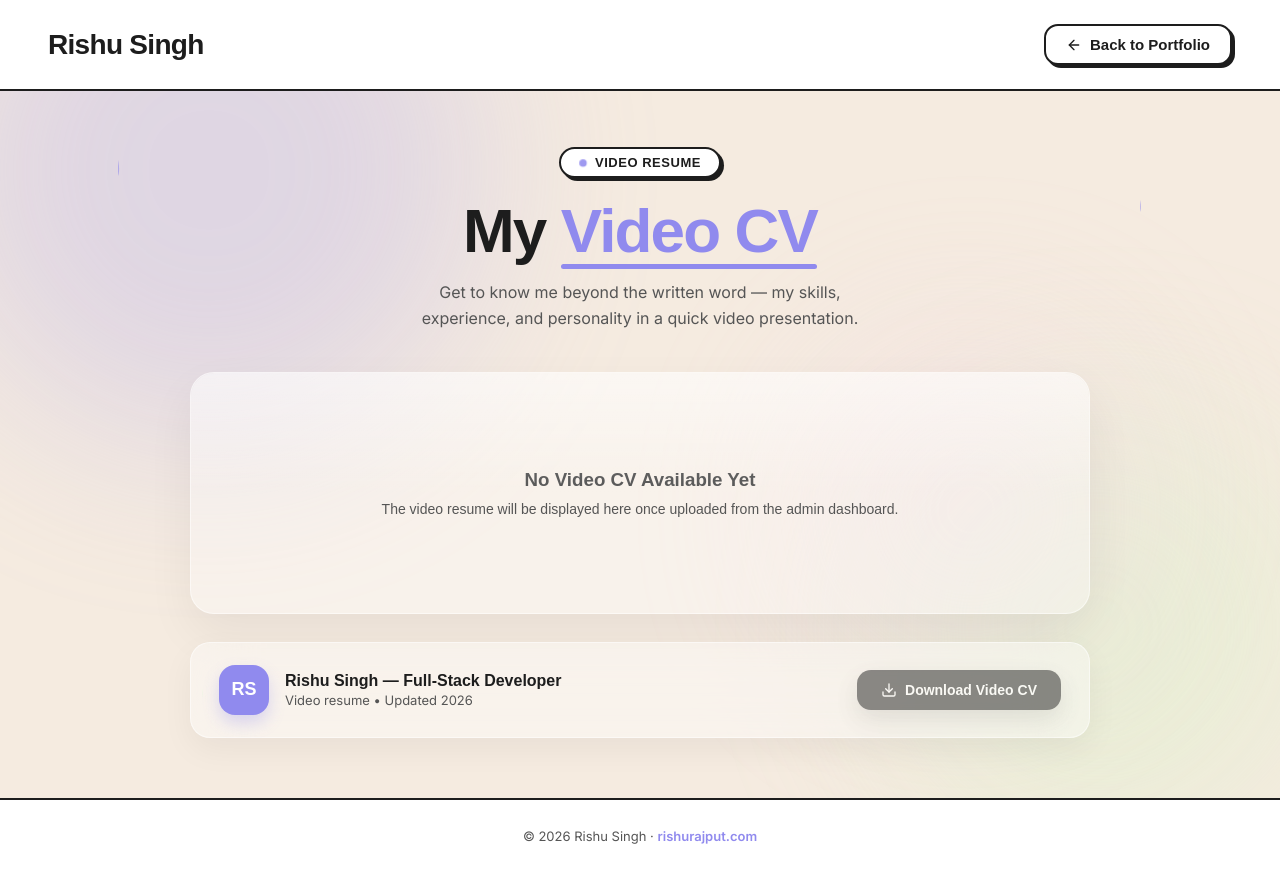
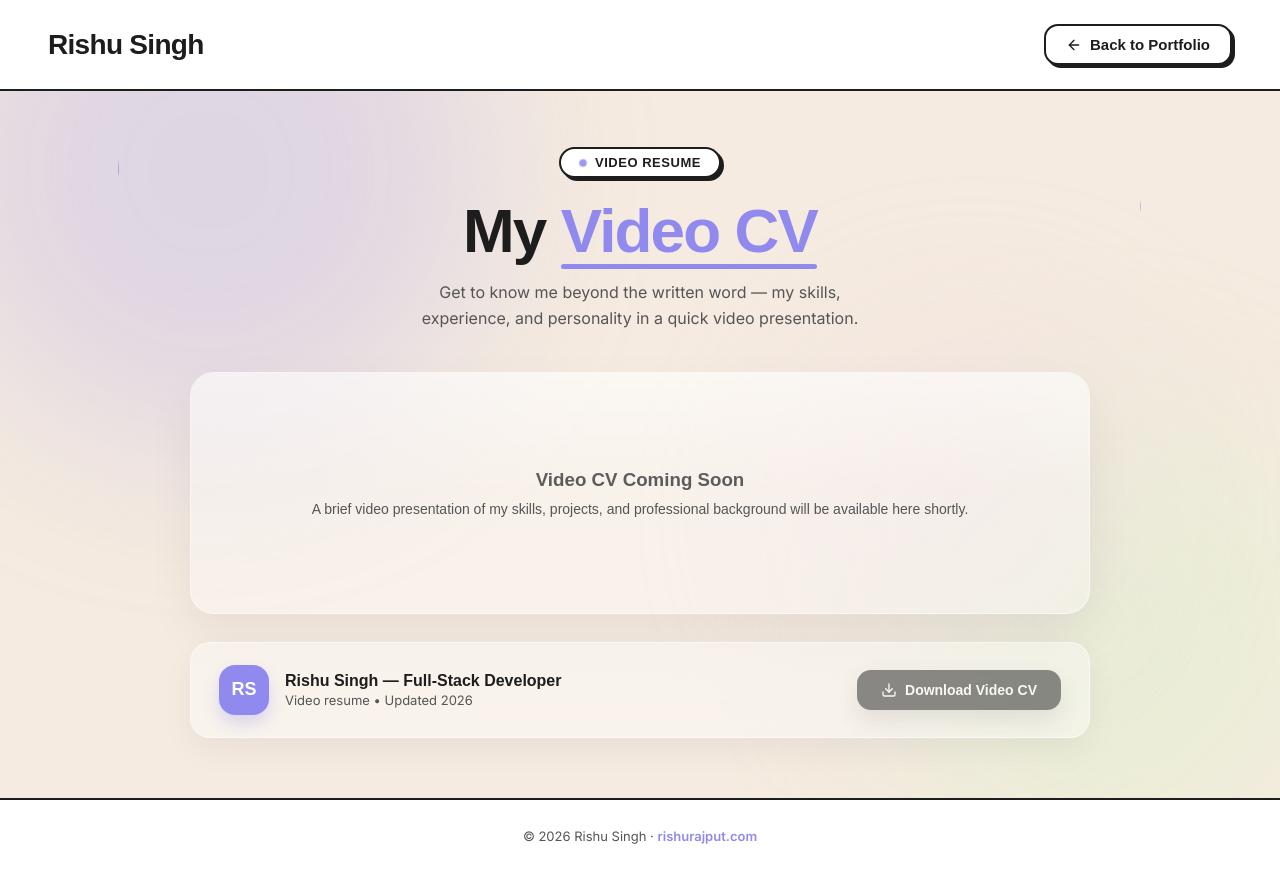
Before and after one commit to imrishusingh1/portfolio, a React (Vite) app in the folder client/: page /vcv in a window 1280 px wide. Built offline with nearby package versions, Linux system fonts and the light colour scheme; no server answers; a web font is replaced by a local one.

Commit message:
chore: Update placeholder text for empty Video CV state

```diff
--- a/client/src/pages/VideoCv.jsx
+++ b/client/src/pages/VideoCv.jsx
@@ -303,8 +303,8 @@ export default function VideoCv() {
               </div>
             ) : !videoSrc ? (
               <div style={{ padding: '80px 20px', textAlign: 'center', color: '#555', fontFamily: 'var(--font-head)' }}>
-                <h3>No Video CV Available Yet</h3>
-                <p style={{ marginTop: '10px', fontSize: '14px' }}>The video resume will be displayed here once uploaded from the admin dashboard.</p>
+                <h3>Video CV Coming Soon</h3>
+                <p style={{ marginTop: '10px', fontSize: '14px' }}>A brief video presentation of my skills, projects, and professional background will be available here shortly.</p>
               </div>
             ) : (
               <div
```
